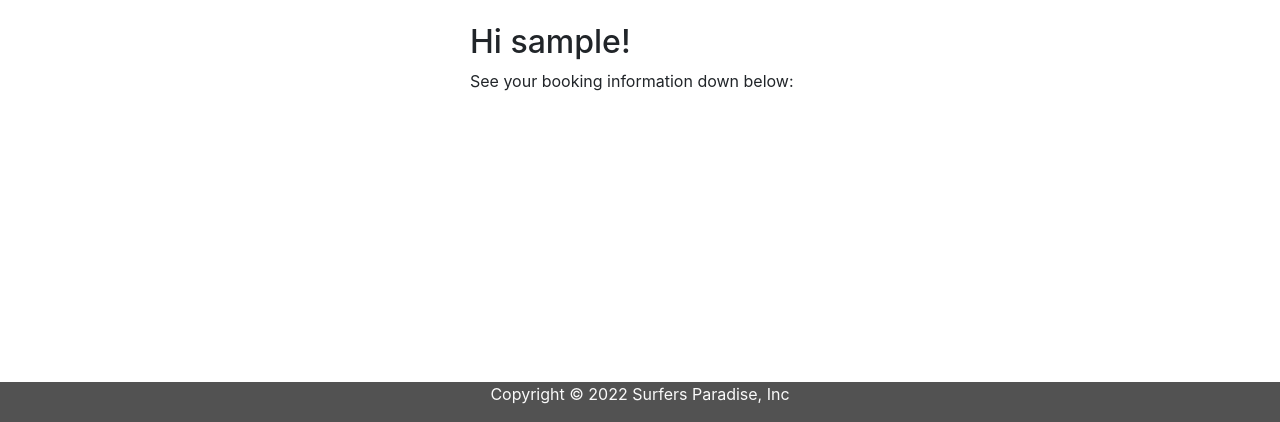
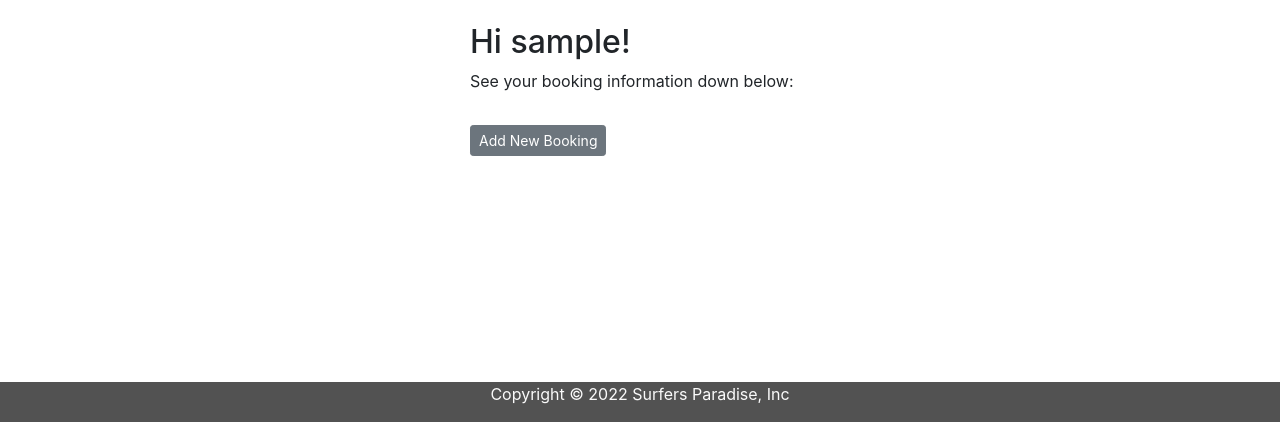
Before and after one commit to sharondrinkwaard/surfers-paradise, a Django app: page /overview/ in a window 1280 px wide. Shown: the part 378-800 px from the top of the page. Run offline with Django 3.2, Linux system fonts and the light colour scheme; the visitor is signed in with stand-in values (Sample User, id 1); data that the repository does not hold is empty; some libraries are stand-ins or nearby versions.

```diff
--- a/static/css/style.css
+++ b/static/css/style.css
@@ -58,3 +58,7 @@ footer {
     justify-content: space-around;
     align-items: center;
 }
+
+.btn-blue {
+    background-color: #0056B3;
+}
--- a/templates/account/login.html
+++ b/templates/account/login.html
@@ -28,7 +28,7 @@
         <input type="hidden" name="{{ redirect_field_name }}" value="{{ redirect_field_value }}" />
         {% endif %}
         <a class="button secondaryAction" href="{% url 'account_reset_password' %}">{% trans "Forgot Password?" %}</a>
-        <button class="btn btn-primary btn-lg" type="submit">{% trans "Sign In" %}</button>
+        <button class="btn btn-secondary btn-lg" type="submit">{% trans "Sign In" %}</button>
       </form>
     </div>
   </div>
--- a/templates/account/logout.html
+++ b/templates/account/logout.html
@@ -28,7 +28,7 @@
                 {% if redirect_field_value %}
                 <input type="hidden" name="{{ redirect_field_name }}" value="{{ redirect_field_value }}" />
                 {% endif %}
-                <button class="btn btn-primary btn-lg" type="submit">{% trans 'Sign Out' %}</button>
+                <button class="btn btn-secondary btn-lg" type="submit">{% trans 'Sign Out' %}</button>
             </form>
         </div>
     </div>
--- a/templates/account/signup.html
+++ b/templates/account/signup.html
@@ -30,7 +30,7 @@
         {% if redirect_field_value %}
         <input type="hidden" name="{{ redirect_field_name }}" value="{{ redirect_field_value }}" />
         {% endif %}
-        <button class="btn btn-primary btn-lg" type="submit">{% trans "Sign Up" %} &raquo;</button>
+        <button class="btn btn-secondary btn-lg" type="submit">{% trans "Sign Up" %} &raquo;</button>
       </form>
     </div>
   </div>
--- a/templates/base.html
+++ b/templates/base.html
@@ -4,6 +4,7 @@
 <head>
     <meta charset="UTF-8">
     <meta http-equiv="X-UA-Compatible" content="IE=edge">
+    <meta name="description" content="This is a surfschool called Surfers Paradise located in Queensland, Australia">
     <meta name="viewport" content="width=device-width, initial-scale=1, shrink-to-fit=no">
     <script src="https://kit.fontawesome.com/880310c6eb.js" crossorigin="anonymous"></script>
     <link rel="stylesheet" href="https://cdn.jsdelivr.net/npm/bootstrap@4.0.0/dist/css/bootstrap.min.css" integrity="sha384-Gn5384xqQ1aoWXA+058RXPxPg6fy4IWvTNh0E263XmFcJlSAwiGgFAW/dAiS6JXm" crossorigin="anonymous">
--- a/templates/booking.html
+++ b/templates/booking.html
@@ -25,7 +25,7 @@
                 <form class="login" action="" method="post">
                     {% csrf_token %}
                     {{ form | crispy }}
-                    <button type="submit" class="btn btn-primary btn-lg">Send</button>
+                    <button type="submit" class="btn btn-secondary btn-lg">Send</button>
                 </form>
 
             </div>
--- a/templates/index.html
+++ b/templates/index.html
@@ -6,7 +6,7 @@
     <div class="index-header">
         <div class="header-text">
             <h1 class="mt-5">Surfers Paradise, Australia</h1>
-            <p class="mt-3"><a href="{% url 'booking' %}" class="btn btn-primary btn-lg">Book your lesson!</a></p>
+            <p class="mt-3"><a href="{% url 'booking' %}" class="btn btn-secondary btn-lg">Book your lesson!</a></p>
         </div>
     </div>
 </header>
@@ -67,7 +67,7 @@
         </p>
     </div>
     <div class="row align-items-center col-md-4 mb-5">
-        <h2><a href="{% url 'booking' %}" class="btn btn-primary btn-lg">Book your lesson here!</a></h2>
+        <h2><a href="{% url 'booking' %}" class="btn btn-secondary btn-lg">Book your lesson here!</a></h2>
     </div>
 
 </section>
--- a/templates/overview.html
+++ b/templates/overview.html
@@ -21,11 +21,12 @@
                 <p>Lesson: {{ data.options }}</p>
                 <p>Day: {{ data.date }} | Time: {{ data.time }}</p>
                 <p>Notes: {{ data.notes }}</p>
-                <a href="/edit/{{ data.id }}" class="btn btn-primary btn-sm">Edit</a>
-                <a href="/delete/{{ data.id }}" class="btn btn-primary btn-sm" onclick="return confirm('Are you sure you want to delete this booking?')">Delete</a>
+                <a href="/edit/{{ data.id }}" class="btn btn-secondary btn-sm">Edit</a>
+                <a href="/delete/{{ data.id }}" class="btn btn-secondary btn-sm" onclick="return confirm('Are you sure you want to delete this booking?')">Delete</a>
                 <hr>
             </div>
             {% endfor %}
+            <a class="btn btn-secondary btn-sm mt-3" href="{% url 'booking' %}">Add New Booking</a>
         </div>
     </div>
 </section>
```
Also changed, not shown: README.md.
